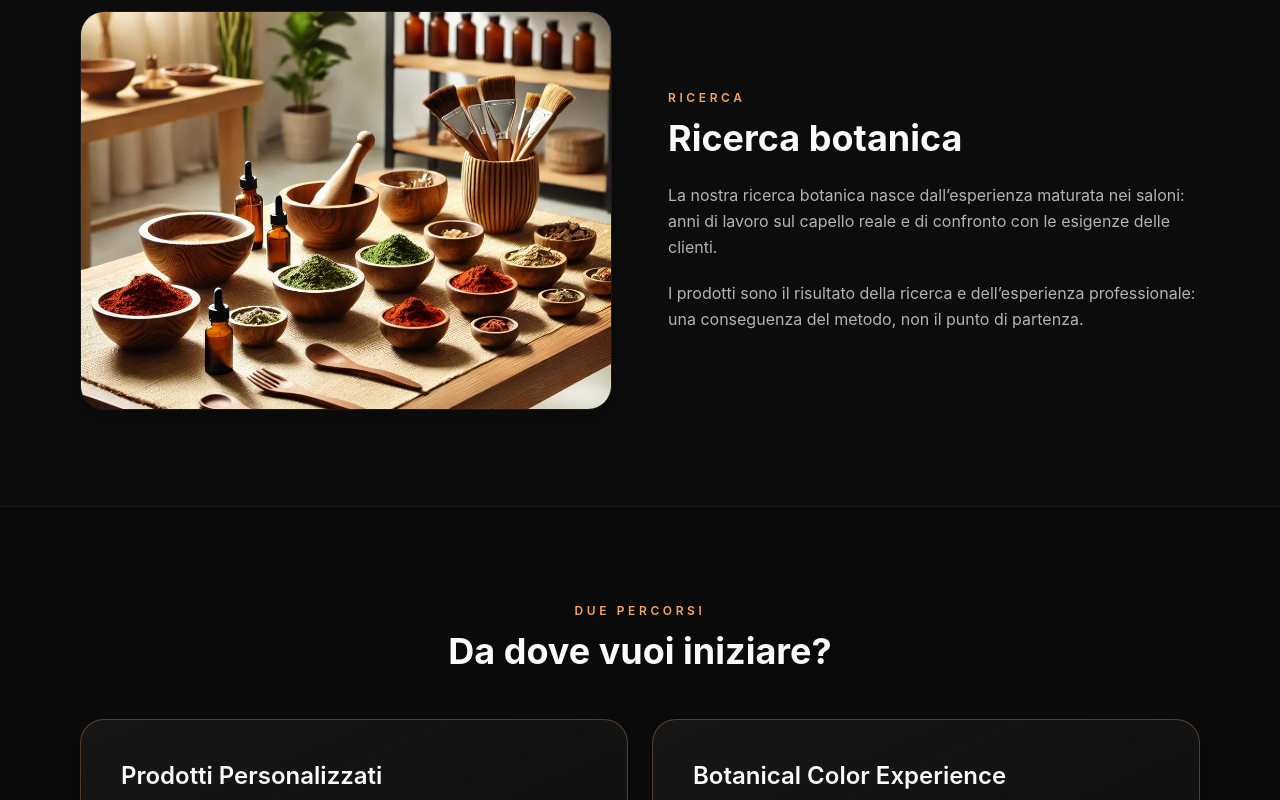
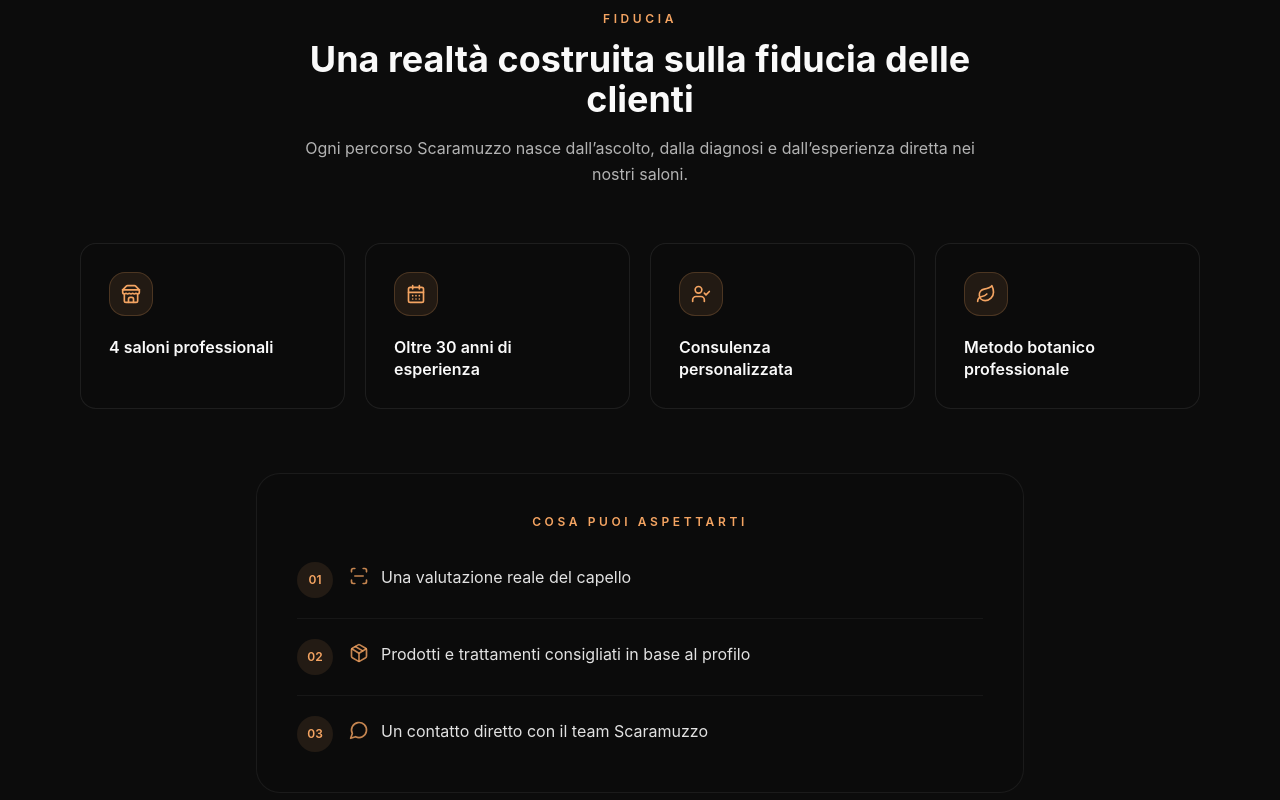
Before and after one commit to Chris1998c/Scaramuzzo, a Next.js app: page / in a window 1280 px wide. Shown: the part 2660-3460 px from the top of the page. Built offline with nearby package versions, Linux system fonts and the light colour scheme.

Commit message:
UpdateScaramuzzoGreen3.0-up

```diff
--- a/app/PageClient.tsx
+++ b/app/PageClient.tsx
@@ -4,7 +4,7 @@
 import Image from "next/image";
 import Link from "next/link";
 import { useLanguage } from "@/app/components/site/LanguageProvider";
-import { Store, CalendarDays, UserCheck, Leaf, MapPin, ArrowRight } from "lucide-react";
+import { Store, CalendarDays, UserCheck, Leaf, MapPin, ArrowRight, ScanLine, Package, MessageCircle } from "lucide-react";
 import InfoCards from "@/components/product/InfoCards";
 
 const copy = {
@@ -46,6 +46,26 @@
         { city: "Cosenza", region: "Calabria" },
         { city: "Castrovillari", region: "Calabria" },
       ],
+    },
+    socialProof: {
+      kicker: "Fiducia",
+      title: "Una realtà costruita sulla fiducia delle clienti",
+      subtitle:
+        "Ogni percorso Scaramuzzo nasce dall’ascolto, dalla diagnosi e dall’esperienza diretta nei nostri saloni.",
+      cards: [
+        { icon: Store, label: "4 saloni professionali" },
+        { icon: CalendarDays, label: "Oltre 30 anni di esperienza" },
+        { icon: UserCheck, label: "Consulenza personalizzata" },
+        { icon: Leaf, label: "Metodo botanico professionale" },
+      ],
+      expect: {
+        kicker: "Cosa puoi aspettarti",
+        items: [
+          { icon: ScanLine, text: "Una valutazione reale del capello" },
+          { icon: Package, text: "Prodotti e trattamenti consigliati in base al profilo" },
+          { icon: MessageCircle, text: "Un contatto diretto con il team Scaramuzzo" },
+        ],
+      },
     },
     botany: {
       kicker: "Ricerca",
@@ -118,6 +138,26 @@
         { city: "Cosenza", region: "Calabria" },
         { city: "Castrovillari", region: "Calabria" },
       ],
+    },
+    socialProof: {
+      kicker: "Trust",
+      title: "A brand built on our clients' trust",
+      subtitle:
+        "Every Scaramuzzo journey starts with listening, diagnosis and hands-on experience in our salons.",
+      cards: [
+        { icon: Store, label: "4 professional salons" },
+        { icon: CalendarDays, label: "Over 30 years of experience" },
+        { icon: UserCheck, label: "Personalized consultation" },
+        { icon: Leaf, label: "Professional botanical method" },
+      ],
+      expect: {
+        kicker: "What you can expect",
+        items: [
+          { icon: ScanLine, text: "A real assessment of your hair" },
+          { icon: Package, text: "Products and treatments recommended for your profile" },
+          { icon: MessageCircle, text: "Direct contact with the Scaramuzzo team" },
+        ],
+      },
     },
     botany: {
       kicker: "Research",
@@ -257,6 +297,63 @@
         </div>
       </section>
 
+      {/* 5b. FIDUCIA & SOCIAL PROOF */}
+      <section className="border-y border-border/40 bg-card/20 py-20 sm:py-24">
+        <div className="container mx-auto max-w-6xl px-4">
+          <div className="mx-auto max-w-2xl text-center">
+            <p className="mb-3 text-xs font-semibold uppercase tracking-[0.3em] text-accent">
+              {t.socialProof.kicker}
+            </p>
+            <h2 className="text-3xl font-bold sm:text-4xl">
+              {t.socialProof.title}
+            </h2>
+            <p className="mt-4 text-base leading-relaxed text-muted-foreground">
+              {t.socialProof.subtitle}
+            </p>
+          </div>
+
+          <div className="mt-14 grid grid-cols-1 gap-5 sm:grid-cols-2 lg:grid-cols-4">
+            {t.socialProof.cards.map(({ icon: Icon, label }) => (
+              <div
+                key={label}
+                className="group rounded-2xl border border-border/50 bg-background/40 p-7 transition-all duration-300 hover:-translate-y-1 hover:border-accent/40 hover:shadow-lg"
+              >
+                <div className="flex h-11 w-11 items-center justify-center rounded-xl border border-accent/20 bg-accent/10">
+                  <Icon className="h-5 w-5 text-accent" />
+                </div>
+                <p className="mt-5 text-base font-semibold leading-snug">
+                  {label}
+                </p>
+              </div>
+            ))}
+          </div>
+
+          <div className="mx-auto mt-16 max-w-3xl rounded-3xl border border-border/40 bg-background/30 p-8 sm:p-10">
+            <p className="text-center text-xs font-semibold uppercase tracking-[0.3em] text-accent">
+              {t.socialProof.expect.kicker}
+            </p>
+            <ul className="mt-8 space-y-5">
+              {t.socialProof.expect.items.map(({ icon: Icon, text }, i) => (
+                <li
+                  key={text}
+                  className="flex items-start gap-4 border-b border-border/30 pb-5 last:border-0 last:pb-0"
+                >
+                  <span className="flex h-9 w-9 shrink-0 items-center justify-center rounded-full bg-accent/10 text-xs font-semibold text-accent">
+                    {String(i + 1).padStart(2, "0")}
+                  </span>
+                  <div className="flex flex-1 items-start gap-3 pt-0.5">
+                    <Icon className="mt-0.5 h-5 w-5 shrink-0 text-accent/80" />
+                    <p className="text-base leading-relaxed text-foreground/90">
+                      {text}
+                    </p>
+                  </div>
+                </li>
+              ))}
+            </ul>
+          </div>
+        </div>
+      </section>
+
       {/* 6. RICERCA BOTANICA */}
       <section className="border-y border-border/40 bg-card/20 py-20 sm:py-24">
         <div className="container mx-auto grid max-w-6xl items-center gap-10 px-4 md:grid-cols-2 md:gap-14">
```
